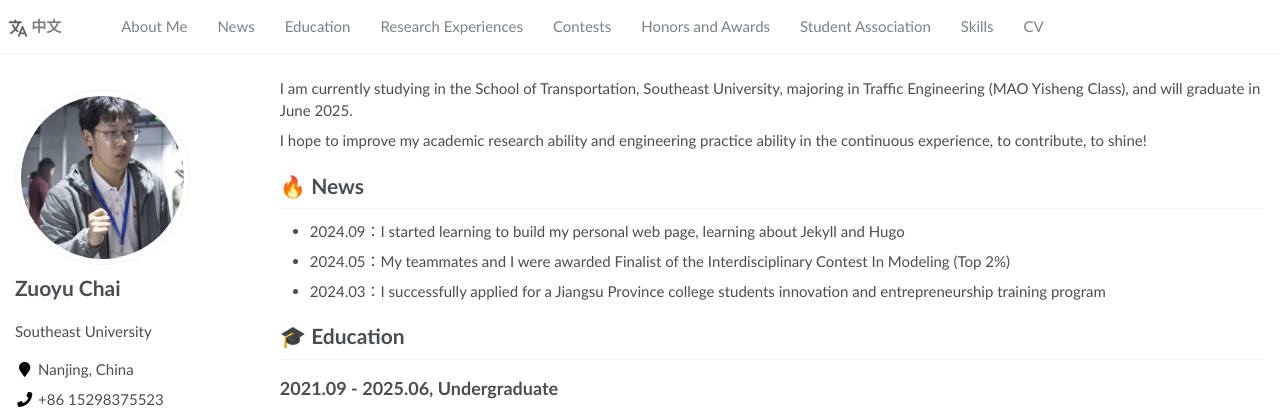
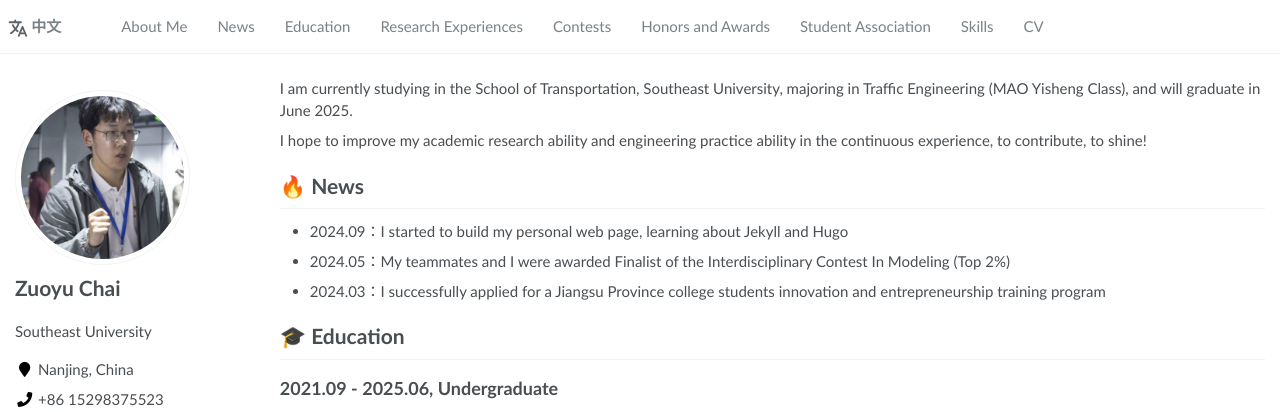
Before and after one commit to zychai/zychai.github.io, a Jekyll site: the page built from _pages/about.md, in a window 1280 px wide and 900 px high. Shown: the top 412 px of the window. Built offline with Jekyll 4.4.1, drawn with Linux system fonts in a browser that asks for light colours.

Commit message:
update about

```diff
--- a/_pages/about.md
+++ b/_pages/about.md
@@ -15,7 +15,7 @@ I am currently studying in the School of Transportation, Southeast University, m
 I hope to improve my academic research ability and engineering practice ability in the continuous experience, to contribute, to shine!
 
 # 🔥 News
-- 2024.09：I started learning to build my personal web page, learning about Jekyll and Hugo
+- 2024.09：I started to build my personal web page, learning about Jekyll and Hugo
 - 2024.05：My teammates and I were awarded Finalist of the Interdisciplinary Contest In Modeling (Top 2%)
 - 2024.03：I successfully applied for a Jiangsu Province college students innovation and entrepreneurship training program
 
```
